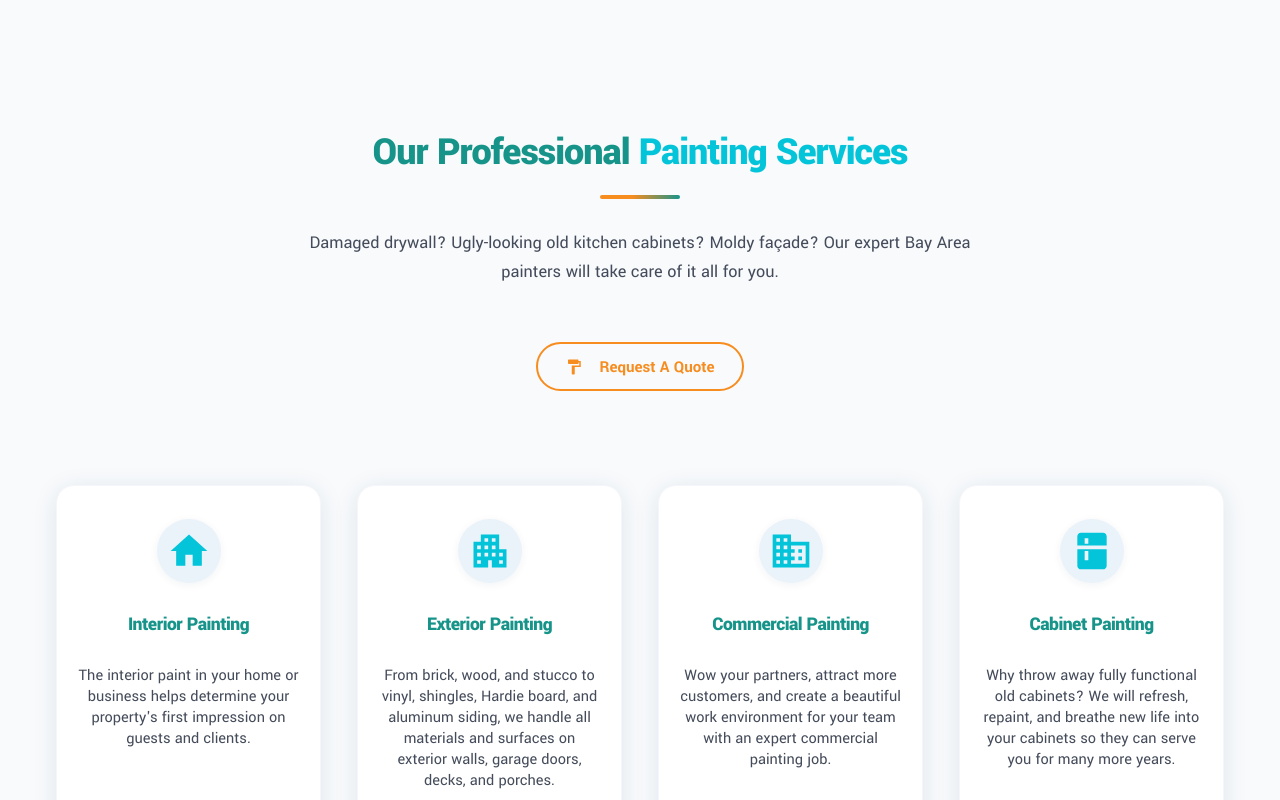
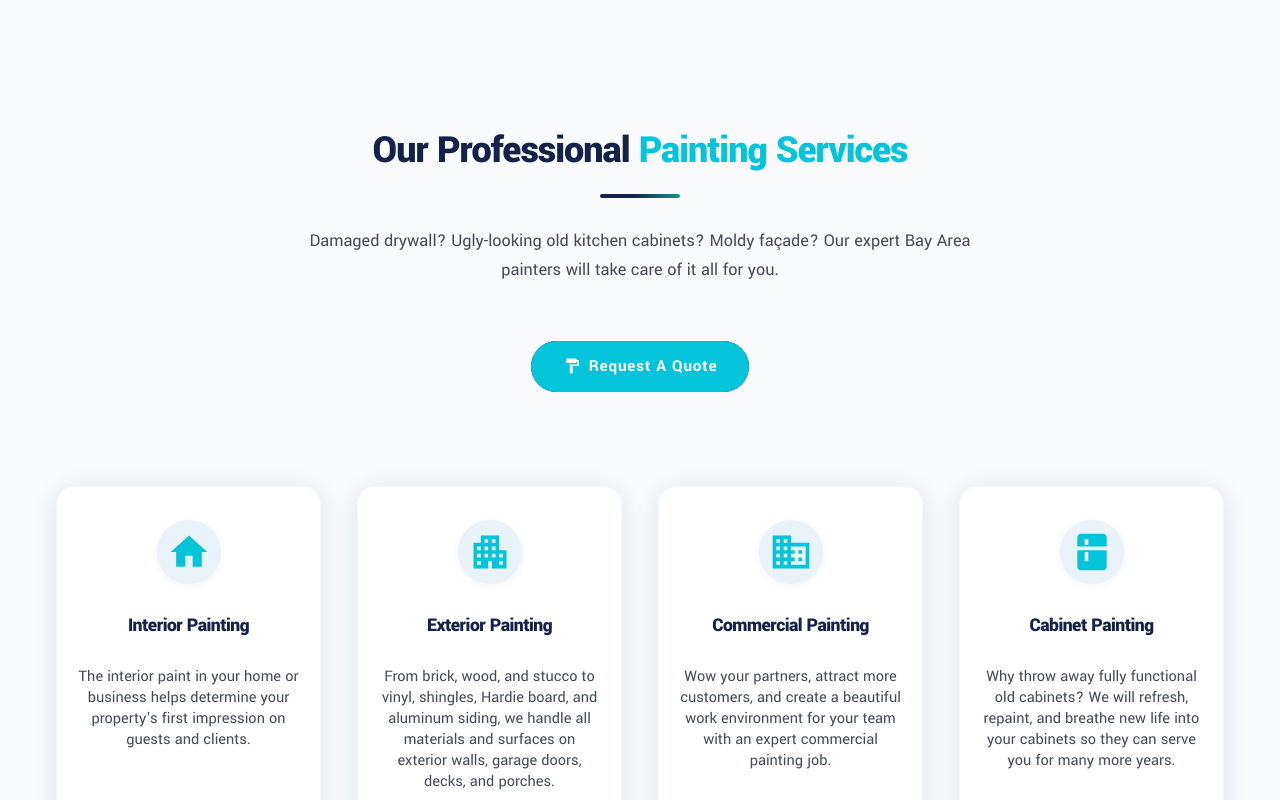
Before and after one commit to victorbp02/sistema-pintor, a React (Vite) app: page / in a window 1280 px wide. Shown: the part 1540-2340 px from the top of the page. Built offline with nearby package versions, Linux system fonts and the light colour scheme.

Commit message:
feat: ajustar estilos dos botões e ícones - aplicar efeito de animação skew nos botões da seção de serviços - alterar cor dos ícones da seção Team para azul escuro (#142249)

```diff
--- a/src/components/ServicesSection.tsx
+++ b/src/components/ServicesSection.tsx
@@ -20,7 +20,9 @@ export default function ServicesSection() {
             Damaged drywall? Ugly-looking old kitchen cabinets? Moldy façade? Our expert Bay Area painters will take care of it all for you.
           </p>
           <Link to="/contact" className={styles.ctaBtnOutline}>
-            <MdFormatPaint size={18} style={{marginRight: 8}} /> Request A Quote
+            <span>
+              <MdFormatPaint size={18} style={{marginRight: 8}} /> Request A Quote
+            </span>
           </Link>
         </div>
         <ServicesGridSec/>
--- a/src/components/ShowcaseSection.tsx
+++ b/src/components/ShowcaseSection.tsx
@@ -25,7 +25,7 @@ export default function ShowcaseSection() {
         <p className={styles.text}>We will work directly with you and only call the job "finished" once you are happy with the final result. If you want full transparency, zero micromanagement, and top-quality workmanship, we are the team for you.</p>
         <Link to="/contact">
           <RequestQuoteBtn />
-        </Link>\
+        </Link>
       </div>
     </section>
   );
--- a/src/styles/ServicesGridSec.module.css
+++ b/src/styles/ServicesGridSec.module.css
@@ -45,7 +45,7 @@
 }
 
 .cardTitle {
-  color: #17948a;
+  color: #142249 ;
   font-size: 1.22rem;
   font-weight: 800;
   margin-bottom: 0.7rem;
--- a/src/styles/ServicesSection.module.css
+++ b/src/styles/ServicesSection.module.css
@@ -42,7 +42,7 @@
 }
 
 .title {
-  color: #17948a;
+  color: #142249;
   font-size: 2.5rem;
   font-weight: 900;
   text-align: center;
@@ -57,7 +57,7 @@
   width: 80px;
   height: 4px;
   border-radius: 2px;
-  background: linear-gradient(90deg, #f78c1f 40%, #17948a 100%);
+  background: linear-gradient(90deg, #142249 40%, #17948a 100%);
 }
 
 .subtitle {
@@ -110,55 +110,125 @@
 }
 
 .ctaBtn {
+  outline: none;
+  cursor: pointer;
+  border: none;
+  padding: 0.9rem 2rem;
+  margin: 0;
+  font-family: inherit;
+  font-size: inherit;
+  position: relative;
   display: inline-flex;
   align-items: center;
   gap: 0.5rem;
-  background: #f78c1f;
-  color: #fff;
+  letter-spacing: 0.05rem;
   font-weight: 700;
-  font-size: 1.05rem;
-  border: none;
-  border-radius: 999px;
-  padding: 0.7rem 1.7rem;
+  font-size: 17px;
+  border-radius: 500px;
+  overflow: hidden;
+  background: #142249;
+  color: ghostwhite;
+  text-decoration: none;
   min-width: unset;
   width: auto;
   max-width: 100%;
-  cursor: pointer;
-  text-decoration: none;
-  box-shadow: 0 2px 8px rgba(247,140,31,0.13);
-  transition: background 0.2s, box-shadow 0.2s, transform 0.18s;
 }
-.ctaBtn:hover {
-  background: #e06d00;
-  box-shadow: 0 4px 16px 0 rgba(247,140,31,0.13);
-  transform: translateY(-2px) scale(1.04);
+
+.ctaBtn span {
+  position: relative;
+  z-index: 10;
+  transition: color 0.4s;
+  display: flex;
+  align-items: center;
+  color: #fff;
+}
+
+.ctaBtn:hover span {
+  color: #fff;
+}
+
+.ctaBtn::before,
+.ctaBtn::after {
+  position: absolute;
+  top: 0;
+  left: 0;
+  width: 100%;
+  height: 100%;
+  z-index: 0;
+}
+
+.ctaBtn::before {
+  content: "";
+  background: #03C4D9;
+  width: 120%;
+  left: -10%;
+  transform: skew(30deg);
+  transition: transform 0.4s cubic-bezier(0.3, 1, 0.8, 1);
+}
+
+.ctaBtn:hover::before {
+  transform: translate3d(100%, 0, 0);
 }
 
 .ctaBtnOutline {
+  outline: none;
+  cursor: pointer;
+  border: none;
+  padding: 0.9rem 2rem;
+  margin: 1.3rem 0 0 0;
+  font-family: inherit;
+  font-size: inherit;
+  position: relative;
   display: inline-flex;
   align-items: center;
   gap: 0.5rem;
-  background: transparent;
-  color: #f78c1f;
+  letter-spacing: 0.05rem;
   font-weight: 700;
-  font-size: 1.05rem;
-  border: 2px solid #f78c1f;
-  border-radius: 999px;
-  padding: 0.7rem 1.7rem;
+  font-size: 17px;
+  border-radius: 500px;
+  overflow: hidden;
+  background: #142249;
+  color: ghostwhite;
+  text-decoration: none;
   min-width: unset;
   width: auto;
   max-width: 100%;
-  cursor: pointer;
-  text-decoration: none;
-  box-shadow: none;
-  margin-top: 1.3rem;
-  transition: background 0.2s, color 0.2s, border 0.2s, transform 0.18s;
 }
-.ctaBtnOutline:hover {
-  background: #f78c1f;
+
+.ctaBtnOutline span {
+  position: relative;
+  z-index: 10;
+  transition: color 0.4s;
+  display: flex;
+  align-items: center;
   color: #fff;
-  border: 2px solid #f78c1f;
-  transform: translateY(-2px) scale(1.04);
+}
+
+.ctaBtnOutline:hover span {
+  color: #fff;
+}
+
+.ctaBtnOutline::before,
+.ctaBtnOutline::after {
+  position: absolute;
+  top: 0;
+  left: 0;
+  width: 100%;
+  height: 100%;
+  z-index: 0;
+}
+
+.ctaBtnOutline::before {
+  content: "";
+  background: #03C4D9;
+  width: 120%;
+  left: -10%;
+  transform: skew(30deg);
+  transition: transform 0.4s cubic-bezier(0.3, 1, 0.8, 1);
+}
+
+.ctaBtnOutline:hover::before {
+  transform: translate3d(100%, 0, 0);
 }
 
 .grid {
--- a/src/styles/TeamSection.module.css
+++ b/src/styles/TeamSection.module.css
@@ -93,7 +93,7 @@
 }
 
 .benefitIcon {
-  color: #fa911c;
+  color: #142249;
   font-size: 1.8rem;
   min-width: 32px;
 }
```
